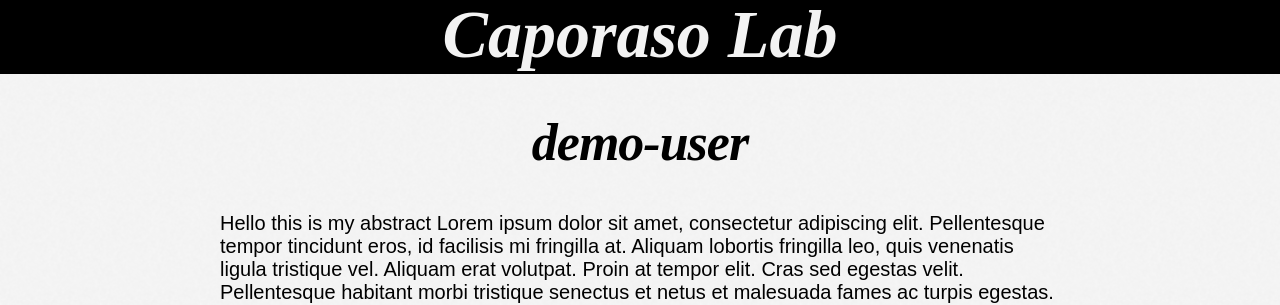
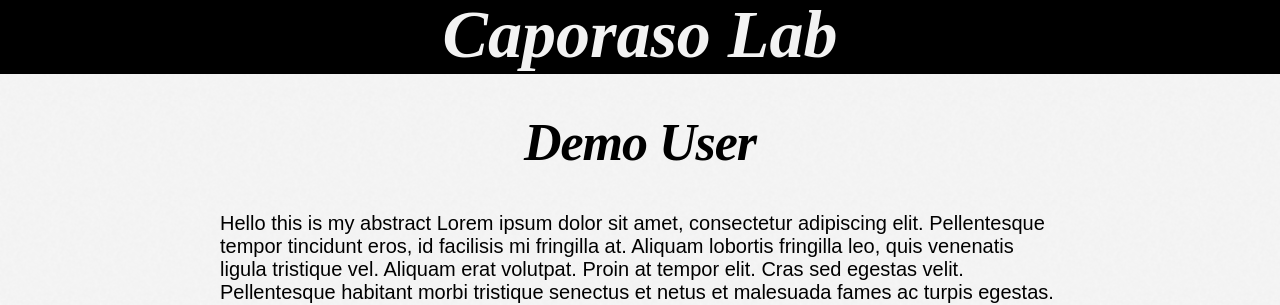
Before and after one commit to wmercurio/gregcaporaso.github.com, a Jekyll site: the page built from people/demo-user/index.md, in a window 1280 px wide. Shown: the top 305 px of the page. Built offline with Jekyll 4.4.1, drawn with Linux system fonts in a browser that asks for light colours.

```diff
--- a/_config.yml
+++ b/_config.yml
@@ -6,8 +6,8 @@ url:              "http://ebolyen.github.io"
 
 
 people:
-  - demo-user
-  - evan-bolyen
+  - Demo User
+  - Evan Bolyen
 
 projects:
   - Demo-Project
--- a/people/demo-user/index.md
+++ b/people/demo-user/index.md
@@ -2,7 +2,7 @@
 layout: bio
 datatype: bio
 
-title: demo-user
+title: Demo User
 picture: "profile.png"
 abstract: "Hello this is my abstract Lorem ipsum dolor sit amet, consectetur adipiscing elit.
 Pellentesque tempor tincidunt eros, id facilisis mi fringilla at.
```
